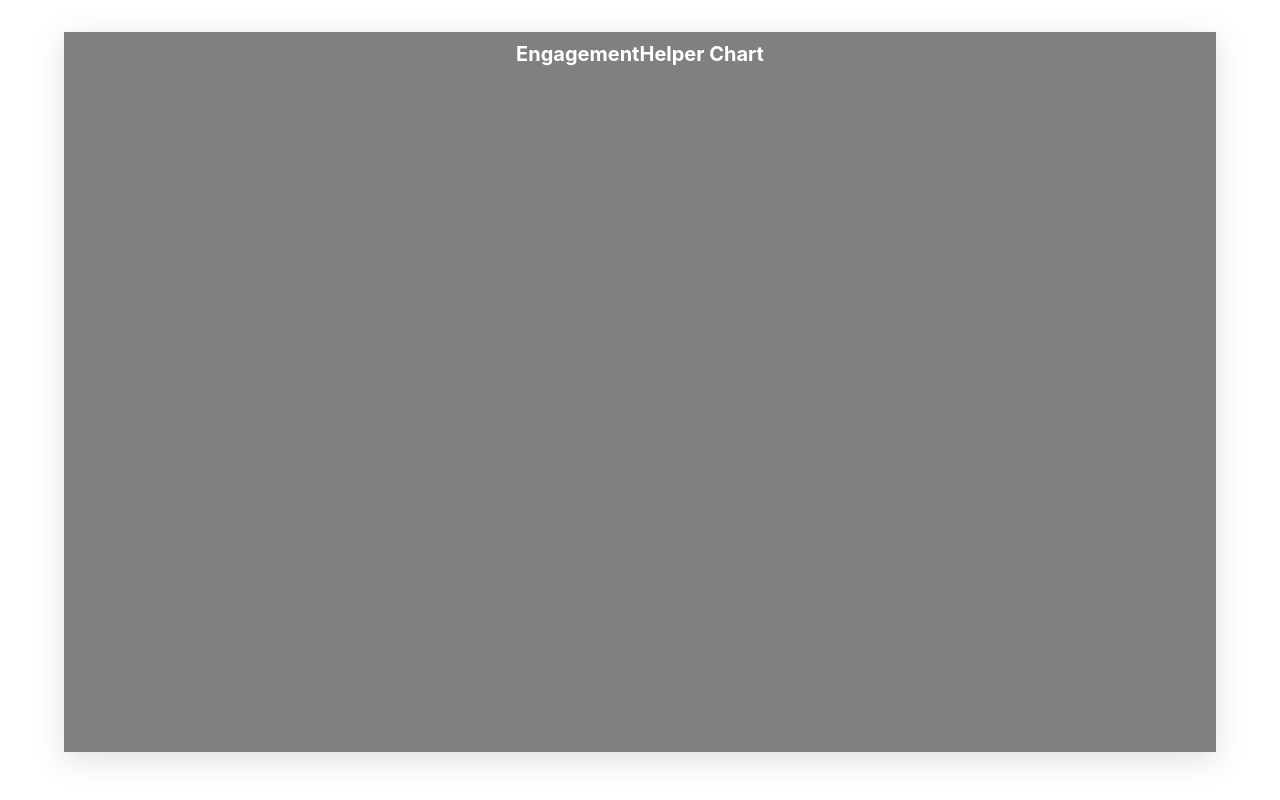
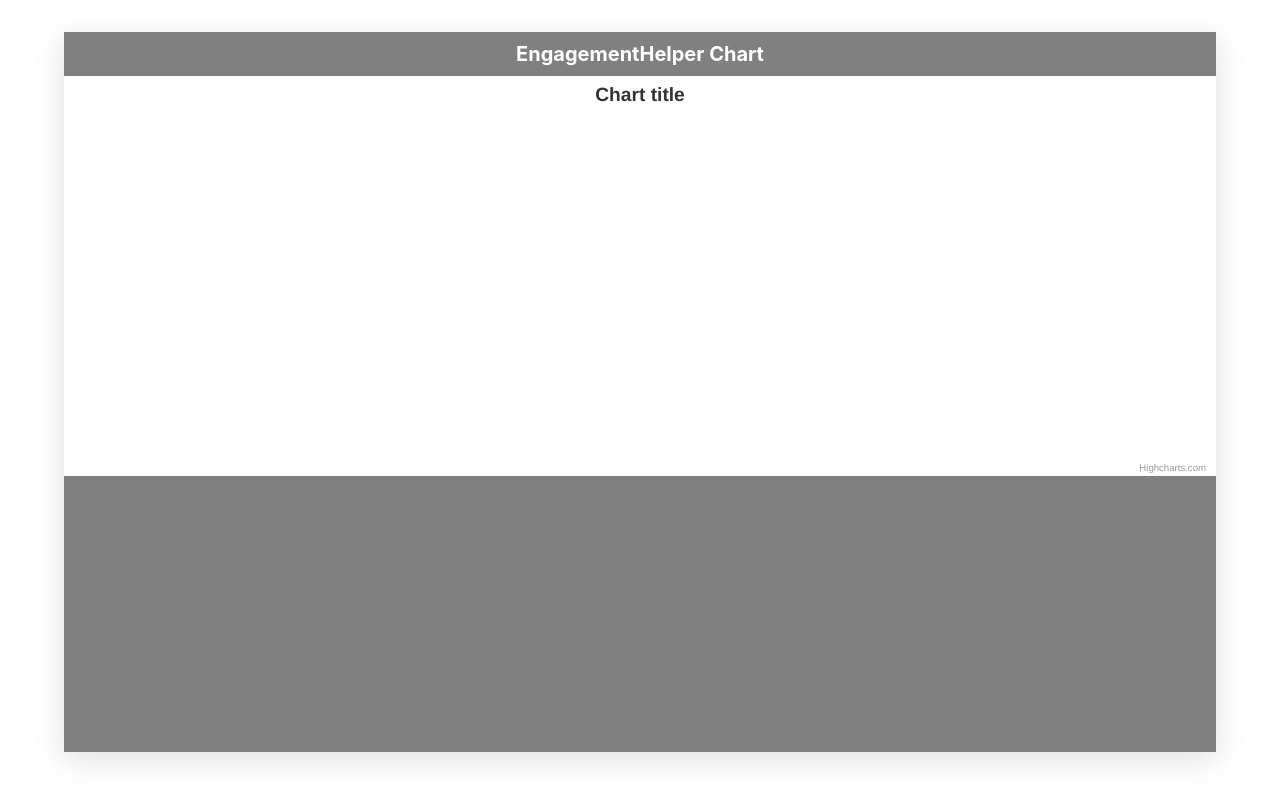
Before and after one commit to Mishrakumarakhil/Highchart-Project-mercle, a React (Create React App) app in the folder mercle-highchart-assignment/: page / in a window 1280 px wide. Built offline with nearby package versions, Linux system fonts and the light colour scheme.

Commit message:
highcharts option file setup

```diff
--- a/mercle-highchart-assignment/src/App.js
+++ b/mercle-highchart-assignment/src/App.js
@@ -1,9 +1,13 @@
 import './App.css';
+import EngagementMessagesOverTime from './components/EngagementMessagesOverTime';
 
 function App() {
   return (
     <div className="App">
      <div className="title">EngagementHelper Chart </div>
+     <div className="chart-conatiner">
+      <EngagementMessagesOverTime/>
+     </div>
     </div>
   );
 }
--- a/mercle-highchart-assignment/src/Components/EngagementMessagesOverTime.js
+++ b/mercle-highchart-assignment/src/Components/EngagementMessagesOverTime.js
@@ -1,8 +1,18 @@
 import React from 'react'
+import Highcharts from "highcharts";
+import HighchartsReact from "highcharts-react-official";
+ import {engagementHelper,messageCountList, channels} from "./engagementHelper";
+
+
+
 
 const EngagementMessagesOverTime=()=> {
+
+
+ const options = engagementHelper.engagementMessageOverTimeChartOptions(messageCountList, channels)
+
   return (
-    <div>EngagementMessagesOverTime</div>
+    <HighchartsReact highcharts={Highcharts} options={options} />
   )
 }
 
--- /dev/null
+++ b/mercle-highchart-assignment/src/Components/engagementHelper.js
@@ -0,0 +1,14 @@
+import { messageCountList } from './Utils/MessageList';
+import { channels } from './Utils/Channels';
+const engagementHelper = {
+    engagementMessageOverTimeChartOptions: function (messageCountList, channels) {
+
+      console.log("hello",messageCountList, channels)
+
+      return {}
+    }
+  };
+
+
+
+  export { engagementHelper, messageCountList, channels };
--- a/mercle-highchart-assignment/src/index.js
+++ b/mercle-highchart-assignment/src/index.js
@@ -6,9 +6,9 @@
 
 const root = ReactDOM.createRoot(document.getElementById('root'));
 root.render(
-  <React.StrictMode>
+  // <React.StrictMode>
     <App />
-  </React.StrictMode>
+  // </React.StrictMode>
 );
 
 // If you want to start measuring performance in your app, pass a function
```
